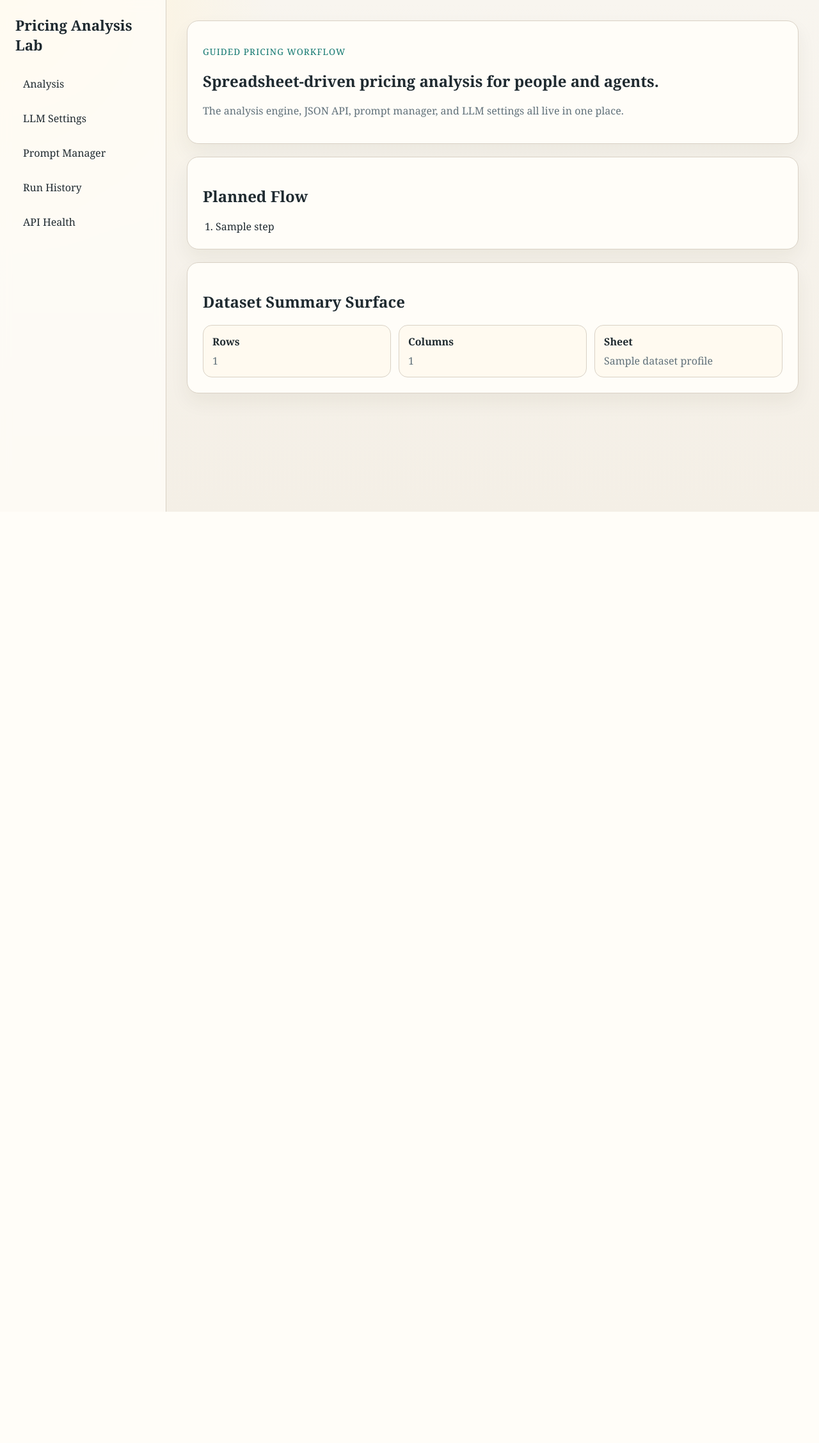
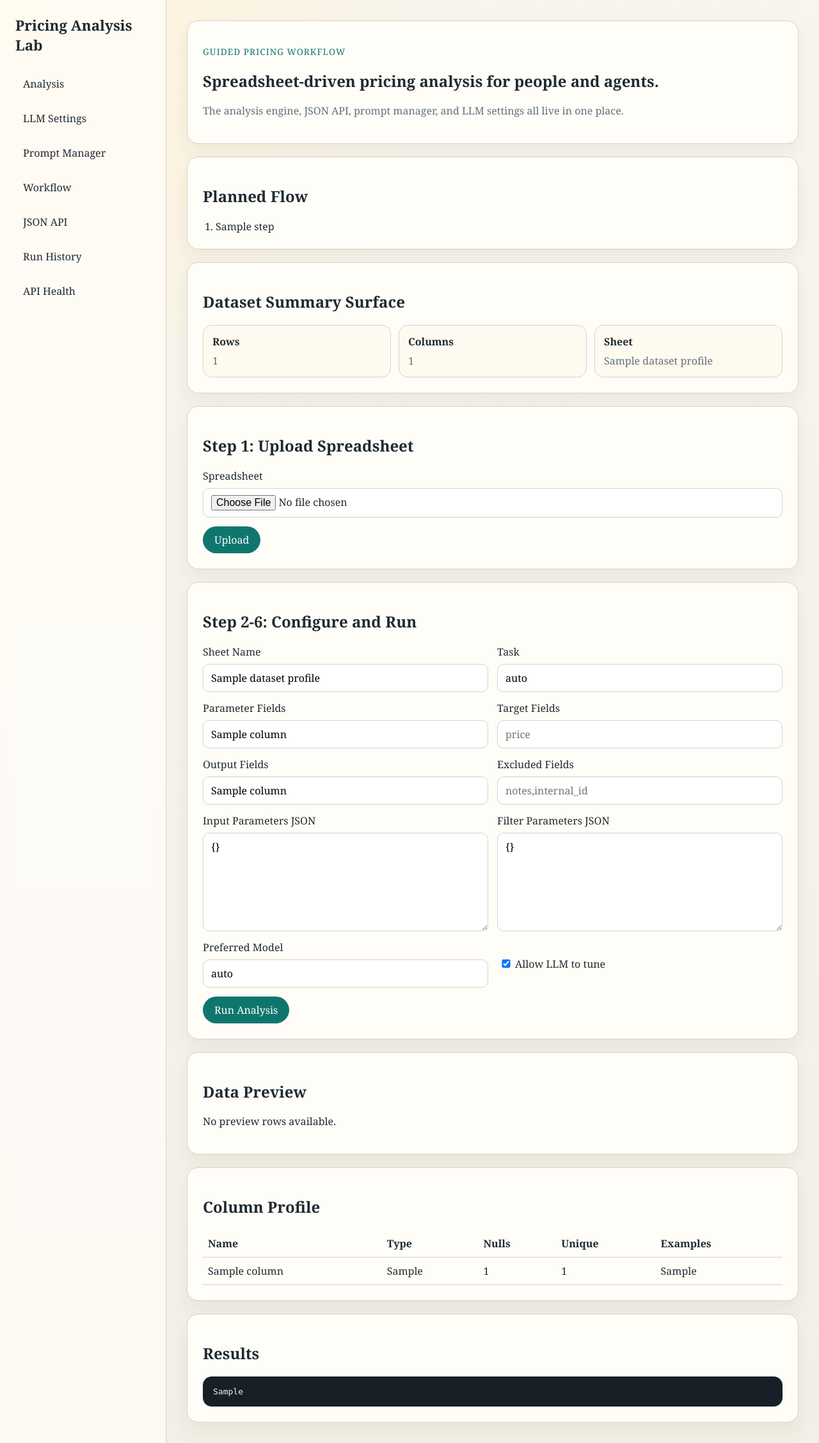
Before and after one commit to zageabb/Pricing_Analysis_Lab, a Flask app: template pricing_analysis_lab/templates/analysis/home.html in a window 1280 px wide. Shown: the whole page at 64% size. Before the commit the page ends 800 px from the top, so only its background shows below. Run offline with Flask 3, Linux system fonts and the light colour scheme; the template is opened without the code that fills it: most values are stand-ins (such as "Sample title", 1, 10 or a date in 2020).

Commit message:
Add UI workflow screens and documentation

```diff
--- a/pricing_analysis_lab/factory.py
+++ b/pricing_analysis_lab/factory.py
@@ -8,7 +8,9 @@ from .routes.admin import admin_bp
 from .routes.analysis import analysis_bp
 from .routes.api import api_bp
 from .routes.history import history_bp
+from .routes.json_api import json_api_bp
 from .routes.settings import settings_bp
+from .routes.workflow import workflow_bp
 from .services.prompt_store import ensure_default_prompts
 from .services.settings_store import ensure_default_settings
 
@@ -35,6 +37,8 @@ def create_app() -> Flask:
     app.register_blueprint(settings_bp, url_prefix="/settings")
     app.register_blueprint(admin_bp, url_prefix="/admin")
     app.register_blueprint(history_bp, url_prefix="/history")
+    app.register_blueprint(workflow_bp, url_prefix="/workflow")
+    app.register_blueprint(json_api_bp, url_prefix="/json-api")
     app.register_blueprint(api_bp, url_prefix="/api")
 
     return app
--- a/pricing_analysis_lab/static/app.css
+++ b/pricing_analysis_lab/static/app.css
@@ -144,6 +144,16 @@ body {
   background: white;
 }
 
+.form-grid textarea {
+  width: 100%;
+  min-height: 120px;
+  padding: 10px 12px;
+  border-radius: 10px;
+  border: 1px solid var(--line);
+  background: white;
+  font: inherit;
+}
+
 .prompt-card {
   padding: 16px;
   border: 1px solid var(--line);
@@ -176,6 +186,16 @@ body {
   align-items: center;
   grid-auto-flow: column;
   justify-content: start;
+}
+
+.json-block {
+  margin: 0;
+  padding: 16px;
+  border-radius: 14px;
+  background: #172026;
+  color: #edf6f3;
+  overflow: auto;
+  white-space: pre-wrap;
 }
 
 .stat-grid {
--- a/pricing_analysis_lab/templates/analysis/home.html
+++ b/pricing_analysis_lab/templates/analysis/home.html
@@ -25,4 +25,99 @@
     <div><strong>Sheet</strong><span>{{ dataset_profile.sheet_name or "Not selected" }}</span></div>
   </div>
 </section>
+
+<section class="panel">
+  <h2>Step 1: Upload Spreadsheet</h2>
+  <form method="post" action="{{ url_for('analysis.upload') }}" enctype="multipart/form-data" class="form-grid">
+    <label class="form-actions">Spreadsheet<input type="file" name="spreadsheet" accept=".csv,.xlsx"></label>
+    <div class="form-actions"><button type="submit">Upload</button></div>
+  </form>
+</section>
+
+{% if selected_file_id %}
+<section class="panel">
+  <h2>Step 2-6: Configure and Run</h2>
+  <form method="post" action="{{ url_for('analysis.run') }}" class="form-grid">
+    <input type="hidden" name="file_id" value="{{ selected_file_id }}">
+    <label>Sheet Name<input type="text" name="sheet_name" value="{{ dataset_profile.sheet_name or '' }}"></label>
+    <label>Task
+      <input type="text" name="task" value="auto">
+    </label>
+    <label>Parameter Fields
+      <input type="text" name="parameter_fields" value="{{ dataset.columns | join(', ') if dataset else '' }}">
+    </label>
+    <label>Target Fields
+      <input type="text" name="target_fields" placeholder="price">
+    </label>
+    <label>Output Fields
+      <input type="text" name="output_fields" value="{{ dataset.columns | join(', ') if dataset else '' }}">
+    </label>
+    <label>Excluded Fields
+      <input type="text" name="excluded_fields" placeholder="notes,internal_id">
+    </label>
+    <label>Input Parameters JSON
+      <textarea name="input_parameters" rows="6">{}</textarea>
+    </label>
+    <label>Filter Parameters JSON
+      <textarea name="filter_parameters" rows="6">{}</textarea>
+    </label>
+    <label>Preferred Model<input type="text" name="preferred_model" value="auto"></label>
+    <label class="checkbox-row"><input type="checkbox" name="allow_llm_to_tune" checked> Allow LLM to tune</label>
+    <div class="form-actions"><button type="submit">Run Analysis</button></div>
+  </form>
+</section>
+
+<section class="panel">
+  <h2>Data Preview</h2>
+  {% if dataset_profile.preview %}
+  <table class="data-table">
+    <thead>
+      <tr>
+        {% for column in dataset_profile.columns %}
+        <th>{{ column.name }}</th>
+        {% endfor %}
+      </tr>
+    </thead>
+    <tbody>
+      {% for row in dataset_profile.preview %}
+      <tr>
+        {% for column in dataset_profile.columns %}
+        <td>{{ row[column.name] }}</td>
+        {% endfor %}
+      </tr>
+      {% endfor %}
+    </tbody>
+  </table>
+  {% else %}
+  <p>No preview rows available.</p>
+  {% endif %}
+</section>
+
+<section class="panel">
+  <h2>Column Profile</h2>
+  <table class="data-table">
+    <thead>
+      <tr><th>Name</th><th>Type</th><th>Nulls</th><th>Unique</th><th>Examples</th></tr>
+    </thead>
+    <tbody>
+      {% for column in dataset_profile.columns %}
+      <tr>
+        <td>{{ column.name }}</td>
+        <td>{{ column.inferred_type }}</td>
+        <td>{{ column.null_count }}</td>
+        <td>{{ column.unique_count }}</td>
+        <td>{{ column.example_values | join(', ') }}</td>
+      </tr>
+      {% endfor %}
+    </tbody>
+  </table>
+</section>
+{% endif %}
+
+{% if result_json %}
+<section class="panel">
+  <h2>Results</h2>
+  <pre class="json-block">{{ result_json }}</pre>
+</section>
+{% endif %}
 {% endblock %}
--- a/pricing_analysis_lab/templates/base.html
+++ b/pricing_analysis_lab/templates/base.html
@@ -14,6 +14,8 @@
           <a href="{{ url_for('analysis.home') }}">Analysis</a>
           <a href="{{ url_for('settings.index') }}">LLM Settings</a>
           <a href="{{ url_for('admin.prompts') }}">Prompt Manager</a>
+          <a href="{{ url_for('workflow.index') }}">Workflow</a>
+          <a href="{{ url_for('json_api.index') }}">JSON API</a>
           <a href="{{ url_for('history.index') }}">Run History</a>
           <a href="{{ url_for('api.health') }}">API Health</a>
         </nav>
```
Also changed, not shown: pricing_analysis_lab/routes/analysis.py (+80 -4 lines), pricing_analysis_lab/routes/json_api.py (added, +15 -0 lines), pricing_analysis_lab/routes/workflow.py (added, +21 -0 lines), pricing_analysis_lab/services/upload_service.py (added, +29 -0 lines), pricing_analysis_lab/templates/json_api/index.html (added, +17 -0 lines), pricing_analysis_lab/templates/workflow/index.html (added, +8 -0 lines), README.md (added).
